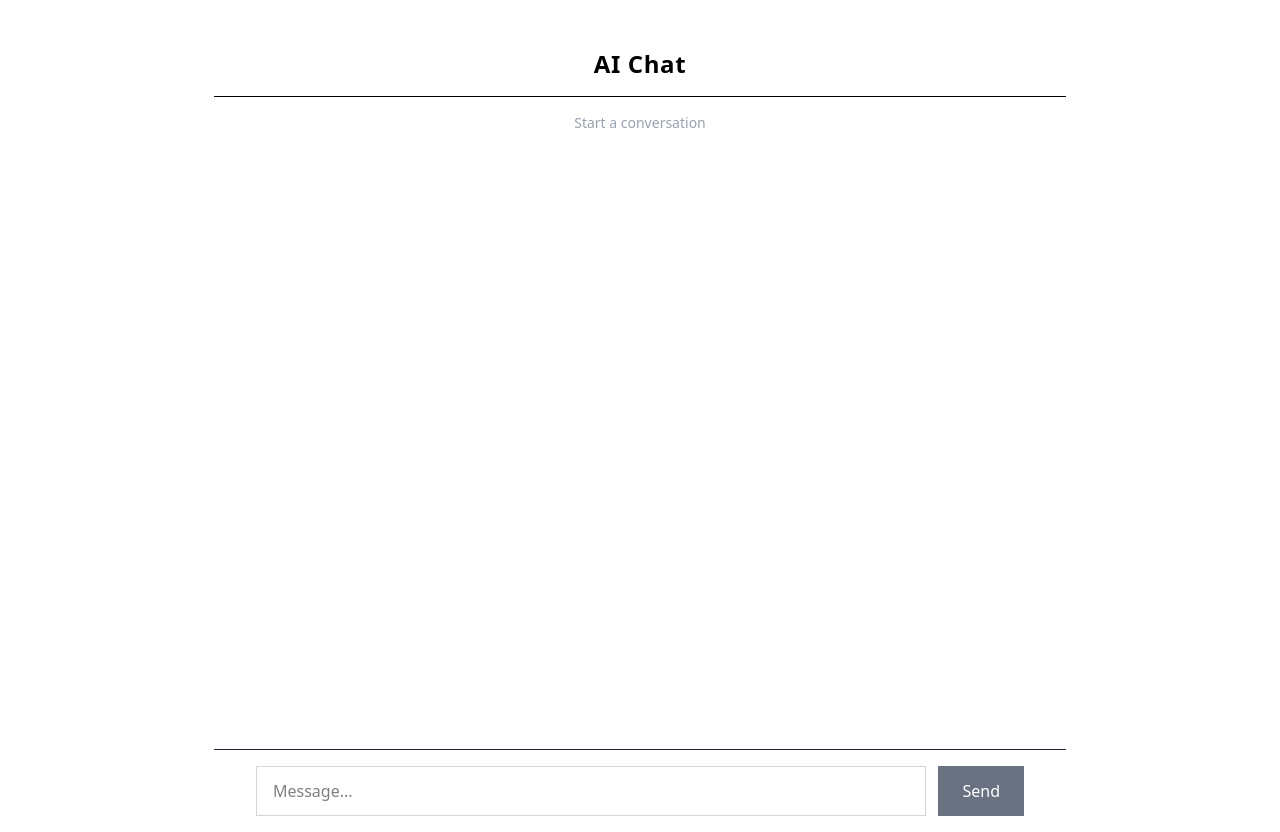
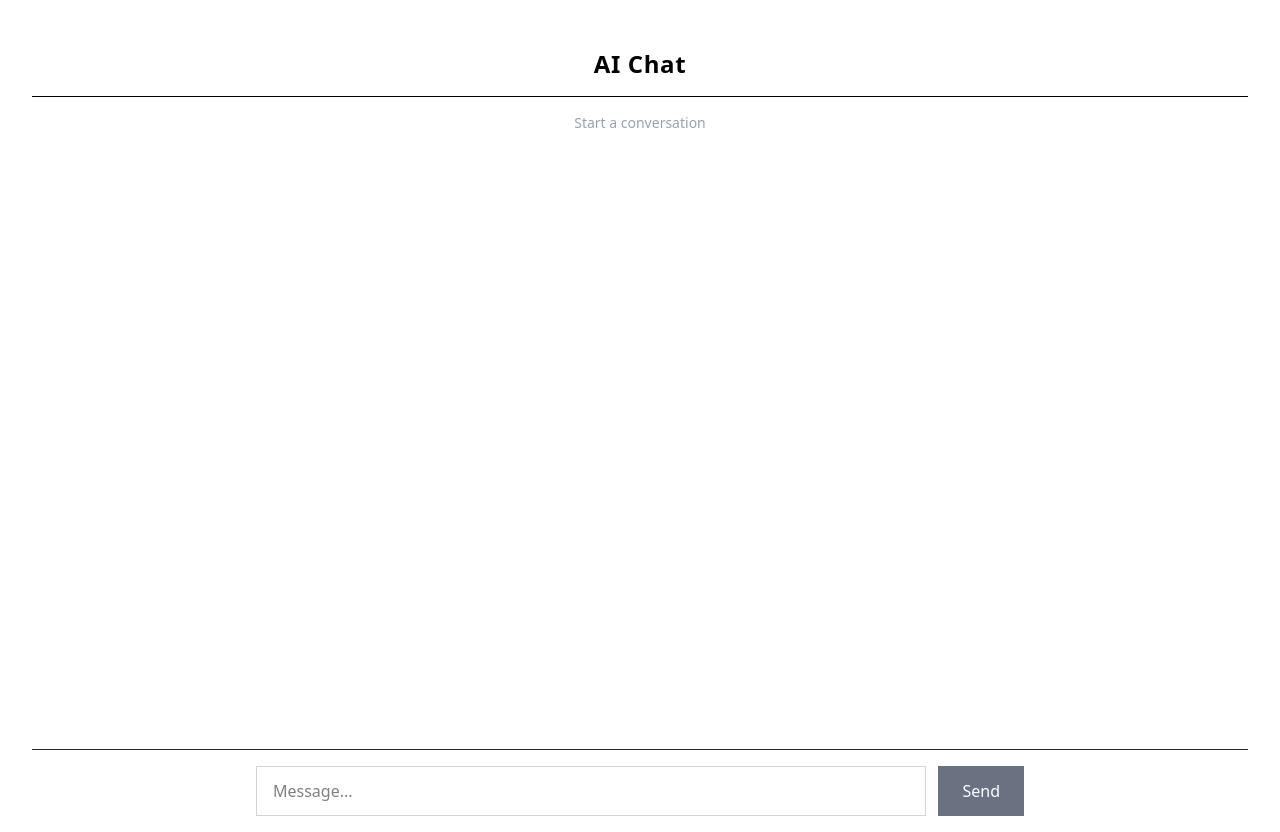
Before and after one commit to Kul-deep-7/MERN-AIchatbot, a React app in the folder frontend/: page / in a window 1280 px wide. Built offline with nearby package versions, Linux system fonts and the light colour scheme; no server answers; the HTML template or start-up script is replaced by a standard one.

Commit message:
style: simplify layout in App component and remove unnecessary padding from #root in index.css

```diff
--- a/frontend/src/App.jsx
+++ b/frontend/src/App.jsx
@@ -52,7 +52,7 @@
   }
 
   return (
-    <div className='min-h-screen bg-white flex flex-col max-w-[70%] mx-auto' >
+    <div className='min-h-screen bg-white flex flex-col' >
 
       <div className='border-b border-black p-4'>
         <h1 className='text-center text-2xl font-bold tracking-wide'>AI Chat</h1>
--- a/frontend/src/index.css
+++ b/frontend/src/index.css
@@ -4,7 +4,3 @@
   height: 100%;
 
 }
-
-#root {
-    padding: 0%;
-}
```
